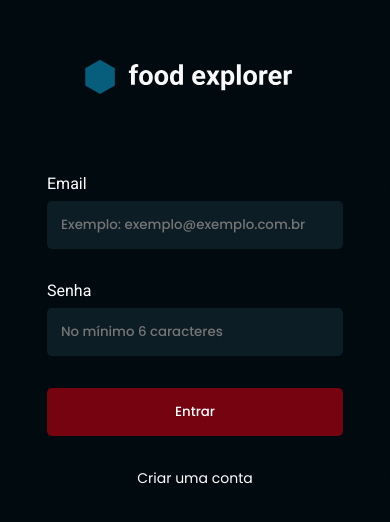
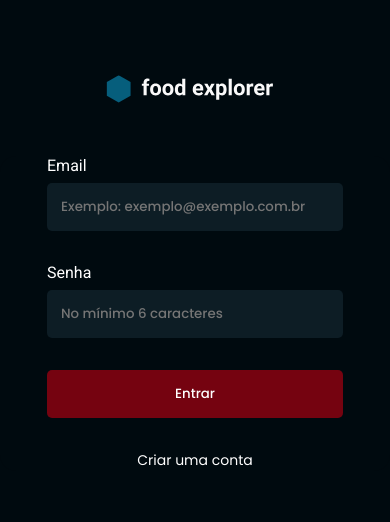
Before and after one commit to Caiobaldudev/food-explorer, a React (Vite) app: page / in a window 390 px wide. Shown: the part 150-672 px from the top of the page. Built offline with nearby package versions, Linux system fonts and the light colour scheme.

Commit message:
chore: some responsives

```diff
--- a/src/components/AdminLogoSvg/AdminLogoSvg.jsx
+++ b/src/components/AdminLogoSvg/AdminLogoSvg.jsx
@@ -10,9 +10,9 @@ const StyledSVG = styled.svg`
     height: 44px;
   }
 
-  @media (max-width: 600px) {
-    width: 128px;
-    height: 25px;
+  @media (max-width: 500px) {
+    width: 180px;
+    height: 30px;
   }
 `;
 
--- a/src/components/BurguersCard/style.js
+++ b/src/components/BurguersCard/style.js
@@ -78,4 +78,39 @@ export const Container = styled.div`
       }
     }
   }
+
+  @media (max-width: 400px) {
+    margin-bottom: 2rem;
+    .card {
+      gap: 2rem;
+      margin: 4.4rem 1.6rem 6.2rem 3.6rem;
+
+      justify-content: space-between;
+    }
+
+    .contentCard {
+      width: 12rem;
+    }
+
+    .imageCard {
+      transform: translateY(34.2%) translateX(-16%);
+      img {
+        width: 19rem;
+        height: 13rem;
+      }
+    }
+
+    .textCard {
+      h1 {
+        white-space: nowrap;
+        font-size: 1.3rem;
+        font-weight: 500;
+      }
+
+      p {
+        text-align: left;
+        font-size: .9rem;
+      }
+    }
+  }
 `;
--- a/src/components/Button/style.js
+++ b/src/components/Button/style.js
@@ -11,4 +11,8 @@ export const ButtonC = styled.button`
   &:disabled {
     opacity: 0.5;
   }
+
+  @media (max-width: 500px) {
+    white-space: nowrap;
+  }
 `;
--- a/src/components/Header/Hamburguer/style.js
+++ b/src/components/Header/Hamburguer/style.js
@@ -45,14 +45,12 @@ export const Container = styled.div`
     & input {
       margin-top: 3.6rem;
       width: 100%;
-      padding: 1.6rem 0rem 1.6rem 5.2rem;
-      background: url(../src/assets/VectorSearch.svg) no-repeat;
-      background-position: 16px 50%;
+      padding: 1.6rem 0rem 1.6rem 1rem;
       font-size: 1.6rem;
       background-color: ${({ theme }) => theme.COLORS.DARK_900};
       color: ${({ theme }) => theme.COLORS.LIGHT_100};
       text-align: center;
-      margin-bottom: 4.6rem;
+      margin-bottom: 3.6rem;
     }
 
     .menu__options {
--- a/src/components/Header/Header.jsx
+++ b/src/components/Header/Header.jsx
@@ -2,7 +2,7 @@ import React, { useState } from "react";
 import { Container, InputWrapper, Logout, MobileReceipt } from "./style";
 import { USER_ROLE } from "../../utils/roles";
 import { useAuth } from "../../hooks/auth";
-import { Link, useNavigate } from "react-router-dom";
+import { Link, useNavigate, useLocation } from "react-router-dom";
 import CustomLogoSvg from "../LogoSvg/LogoSvg";
 import Input from "../Input/Input";
 import { OrderButton } from "../OrderButton/OrderButton";
@@ -21,6 +21,8 @@ const Header = () => {
   const navigate = useNavigate();
   const { orderCount } = useOrder();
 
+  const location = useLocation();
+
   const handleSignOut = () => {
     signOut();
     navigate("/");
@@ -33,6 +35,8 @@ const Header = () => {
   const handleNewDishClick = () => {
     navigate("/dishes/");
   };
+
+  const showSearchInput = location.pathname === "/"
 
   return (
     <Container>
@@ -56,6 +60,7 @@ const Header = () => {
           />
         </Link>
       )}
+     {showSearchInput && (  // Condição para exibir o input somente na rota "/Home"
         <InputWrapper>
           <img src={searchIcon} alt="Search Icon" />
           <Input
@@ -66,6 +71,7 @@ const Header = () => {
             placeholder="Busque por pratos ou ingredientes"
           />
         </InputWrapper>
+      )}
       <div className="final">
         {isAdmin() ? (
           <button onClick={handleNewDishClick}>Novo Prato</button>
--- a/src/components/Header/style.js
+++ b/src/components/Header/style.js
@@ -7,6 +7,8 @@ export const Container = styled.div`
   align-items: center;
   gap: 3.2rem;
   padding: 2.4rem 12.3rem;
+
+  justify-content: ${({ hasSearchInput }) => (hasSearchInput ? "space-around" : "space-between")};
 
   #search {
     padding: 1.6rem 13.7rem;
--- a/src/components/LogoSvg/LogoSvg.jsx
+++ b/src/components/LogoSvg/LogoSvg.jsx
@@ -10,9 +10,9 @@ const StyledSVG = styled.svg`
     height: 44px;
   }
 
-  @media (max-width: 375px) {
-    width: 128px;
-    height: 25px;
+  @media (max-width: 500px) {
+    width: 180px;
+    height: 30px;
   }
 `;
 
--- a/src/pages/ShowDish/style.js
+++ b/src/pages/ShowDish/style.js
@@ -114,6 +114,19 @@ export const Section = styled.section`
       font-size: 2.2rem;
     }
   }
+
+  @media (max-width: 500px) {
+    .left__content {
+      > img {
+        width: 25rem;
+        height: 25rem;
+      }
+    }
+
+    .dish__ingredients {
+      gap: 1.5rem;
+    }
+  }
 `;
 
 export const RemoveButton = styled.button`
--- a/src/pages/SignIn/style.js
+++ b/src/pages/SignIn/style.js
@@ -14,7 +14,7 @@ export const Container = styled.div`
     padding: 0;
     display: flex;
     flex-direction: column;
-    gap: 7.3rem;
+    gap: 5rem;
     .logoWrap {
       margin: 0 auto;
     }
@@ -70,6 +70,7 @@ export const Form = styled.form`
     background-color: ${({ theme }) => theme.COLORS.DARK_400};
     width: 100%;
     padding: 0 4.7rem;
+    gap: 3.2rem;
     h1 {
       display: none;
     }
--- a/src/pages/SignUp/style.js
+++ b/src/pages/SignUp/style.js
@@ -14,7 +14,7 @@ export const Container = styled.div`
     padding: 0;
     display: flex;
     flex-direction: column;
-    gap: 7.3rem;
+    gap: 5rem;
     .logoWrap {
       margin: 0 auto;
     }
```
Lines whose indentation alone changed are shown as unchanged.
